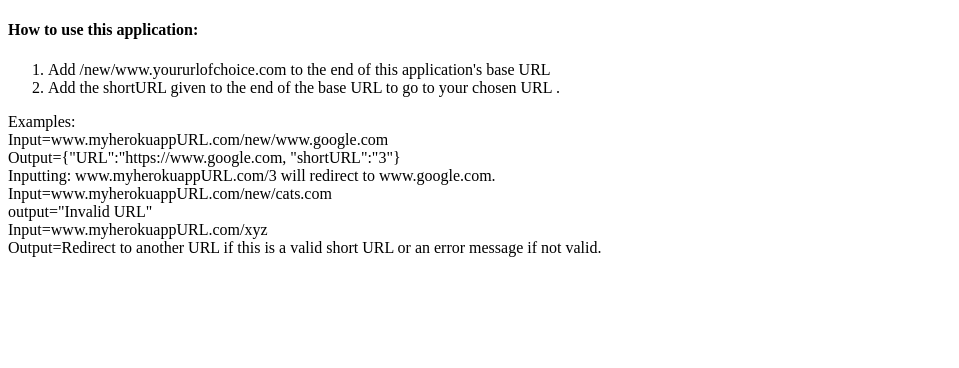
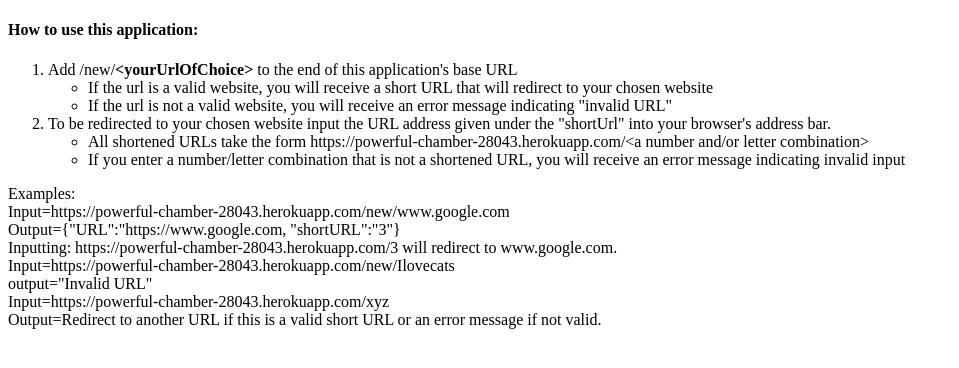
Before and after one commit to corajade/urlshortener, a website: page public/index.html in a window 1280 px wide. Shown: the whole page, without its empty margins (0-959 px from the left). Drawn offline with Linux system fonts and the light colour scheme.

Commit message:
revised main page index.html

```diff
--- a/public/index.html
+++ b/public/index.html
@@ -4,17 +4,21 @@
     <body>
         <h4>How to use this application:</h4>
         <ol>
-            <li> Add /new/www.yoururlofchoice.com to the end of this application's base URL
+            <li> Add /new/<b>&#60yourUrlOfChoice&#62</b> to the end of this application's base URL
+            <ul><li>If the url is a valid website, you will receive a short URL that will redirect to your chosen website </li>
+            <li>If the url is not a valid website, you will receive an error message indicating "invalid URL"</li></ul>
         </li>
-        <li> Add the shortURL given to the end of the base URL to go to your chosen URL .</li>
+        <li> To be redirected to your chosen website input the URL address given under the "shortUrl" into your browser's address bar.
+        <ul><li>All shortened URLs take the form https://powerful-chamber-28043.herokuapp.com/&#60a number and/or letter combination&#62</li>
+        <li>If you enter a number/letter combination that is not a shortened URL, you will receive an error message indicating invalid input</li></ul></li>
         </ol>
         <p>
-            Examples: <br> Input=www.myherokuappURL.com/new/www.google.com
+            Examples: <br> Input=https://powerful-chamber-28043.herokuapp.com/new/www.google.com
             <br> Output={"URL":"https://www.google.com, "shortURL":"3"} <br>
-            Inputting: www.myherokuappURL.com/3 will redirect to www.google.com.
-            <br> Input=www.myherokuappURL.com/new/cats.com
+            Inputting: https://powerful-chamber-28043.herokuapp.com/3 will redirect to www.google.com.
+            <br> Input=https://powerful-chamber-28043.herokuapp.com/new/Ilovecats
             <br> output="Invalid URL"
-            <br> Input=www.myherokuappURL.com/xyz
+            <br> Input=https://powerful-chamber-28043.herokuapp.com/xyz
             <br> Output=Redirect to another URL if this is a valid short URL
                  or an error message if not valid.
         </p>
--- a/server.js
+++ b/server.js
@@ -8,7 +8,7 @@ var checkPathStr=require(process.cwd()+ "/checkPathStr.js");
 var app=express();
 process.env.PWD=process.cwd();
 app.use(express.static(process.env.PWD + "/public"));
-//need to clear the database
+
 
 MongoClient.connect(url, function(err, db){
     if(err){throw err;}
@@ -31,7 +31,7 @@ MongoClient.connect(url, function(err, db){
             if(err){throw err;}
 
              if(doc.length>0){
-             var jsonRes={"URL":doc[0]["URL"], "shortURL":"https://urlshortener-corajade.c9users.io/"
+             var jsonRes={"URL":doc[0]["URL"], "shortURL":"https://powerful-chamber-28043.herokuapp.com/"
              +doc[0]["shortURL"]}
               res.json(jsonRes);
              }
@@ -40,7 +40,7 @@ MongoClient.connect(url, function(err, db){
 
              if(err){throw err;}
 
-            var shortened="https://urlshortener-corajade.c9users.io/" + results.ops[0].shortURL;
+            var shortened="https://powerful-chamber-28043.herokuapp.com/" + results.ops[0].shortURL;
             var jsonR={"URL":results.ops[0].URL, "shortURL":shortened}
              res.json(jsonR);
            });
```
